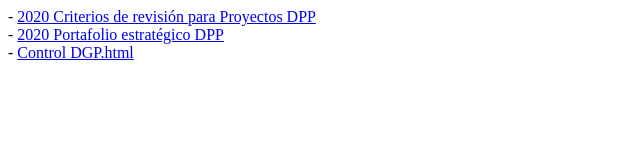
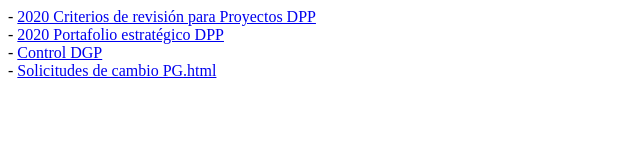
Before and after one commit to dgp-dpp/Mind, a plain HTML site: page index.html in a window 1280 px wide. Shown: the whole page, without its empty margins (0-640 px from the left). Drawn offline with Linux system fonts and the light colour scheme.

Commit message:
Se agrego el nuevo mapa al index

```diff
--- a/index.html
+++ b/index.html
@@ -1,3 +1,4 @@
 - <a title="" href="https://dgp-dpp.github.io/Mind/2020%20Criterios%20de%20revisi%C3%B3n%20para%20Proyectos%20DPP.html" target="_blank">2020 Criterios de revisión para Proyectos DPP</a> <br>
 - <a title="" href="https://dgp-dpp.github.io/Mind/2020%20Portafolio%20estrat%C3%A9gico%20DPP.html" target="_blank">2020 Portafolio estratégico DPP</a> <br>
-- <a title="" href="https://dgp-dpp.github.io/Mind/Control%20DGP.html" target="_blank">Control DGP.html</a>
+- <a title="" href="https://dgp-dpp.github.io/Mind/Control%20DGP.html" target="_blank">Control DGP</a> <br>
+- <a title="" href="https://dgp-dpp.github.io/Mind/Solicitudes%20de%20cambio%20PG.html" target="_blank">Solicitudes de cambio PG.html</a> <br>
```
